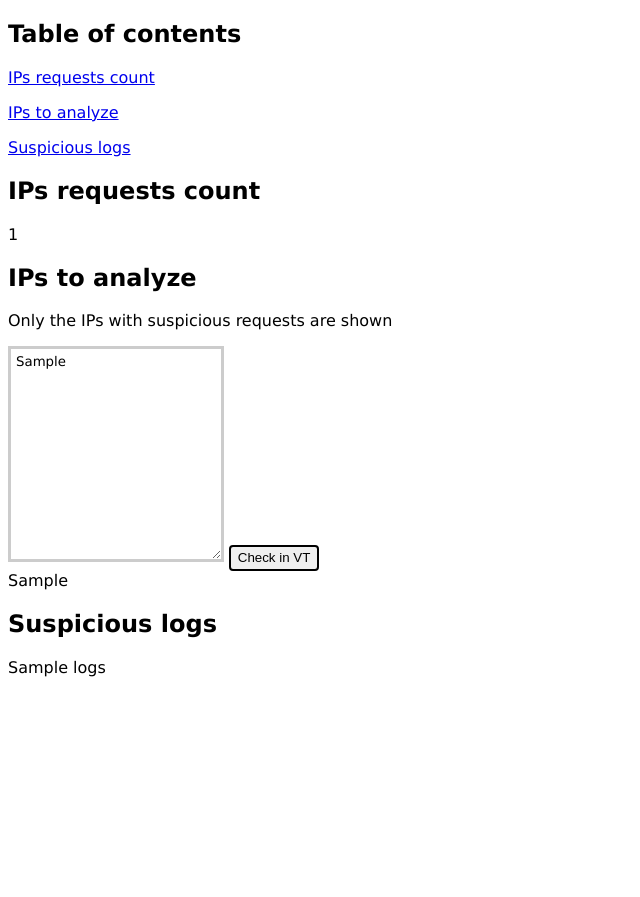
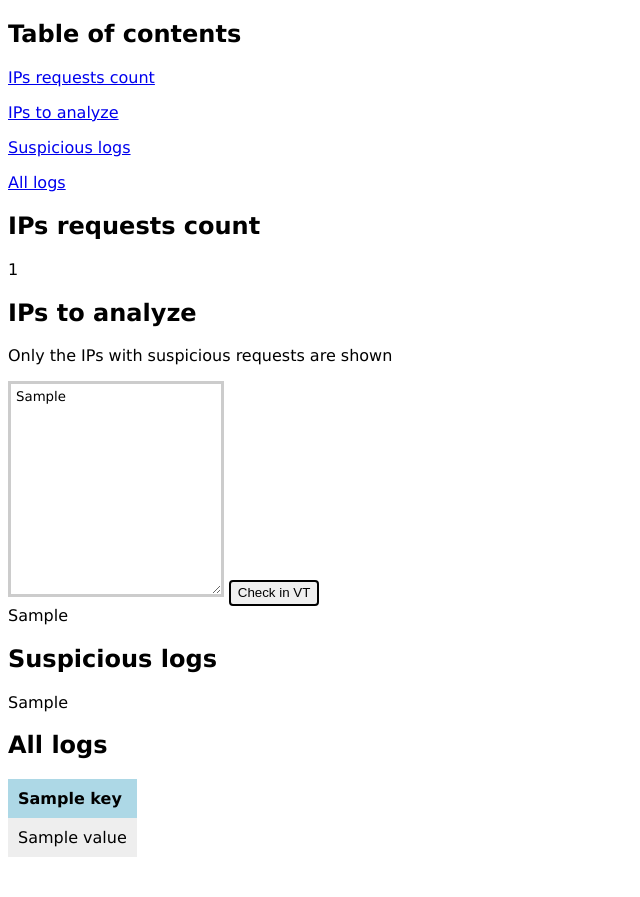
Before and after one commit to CarlosAMolina/logs-analyzer, a Flask app: template src_python/templates/logs.html in a window 1280 px wide. Shown: the whole page, without its empty margins (0-640 px from the left). Before the commit the page ends 677 px from the top, so only its background shows below. Run offline with Flask 2, Linux system fonts and the light colour scheme; the template is opened without the code that fills it: most values are stand-ins (such as "Sample title", 1, 10 or a date in 2020).

Commit message:
Add html table with all logs

```diff
--- a/src_python/templates/logs.html
+++ b/src_python/templates/logs.html
@@ -8,6 +8,7 @@
 <p><a href="#ips-requests-count">IPs requests count</a></p>
 <p><a href="#ips-to-analyze">IPs to analyze</a></p>
 <p><a href="#suspicious-logs">Suspicious logs</a></p>
+<p><a href="#all-logs">All logs</a></p>
 
 <h2 id="ips-requests-count">IPs requests count</h2>
 <div>
@@ -25,6 +26,29 @@
 
 <h2 id="suspicious-logs">Suspicious logs</h2>
 <div>
-  {{ logs|safe }}
+  {{ logs_suspicious|safe }}
 </div>
 </body>
+
+<h2 id="all-logs">All logs</h2>
+<div>
+  <table>
+    <thead>
+      <tr>
+        {% for key in logs_all_keys %}
+          <th> {{ key }} </th>
+        {% endfor %}
+      </tr>
+    </thead>
+    <tbody>
+      {% for log in logs_all %}
+        <tr>
+          {% for key, value in log.items() %}
+            <td> {{ value }} </td>
+          {% endfor %}
+        </tr>
+      {% endfor %}
+    <tbody>
+  </table>
+</div>
+</body>
```
Also changed, not shown: src_python/app.py (+16 -2 lines).
